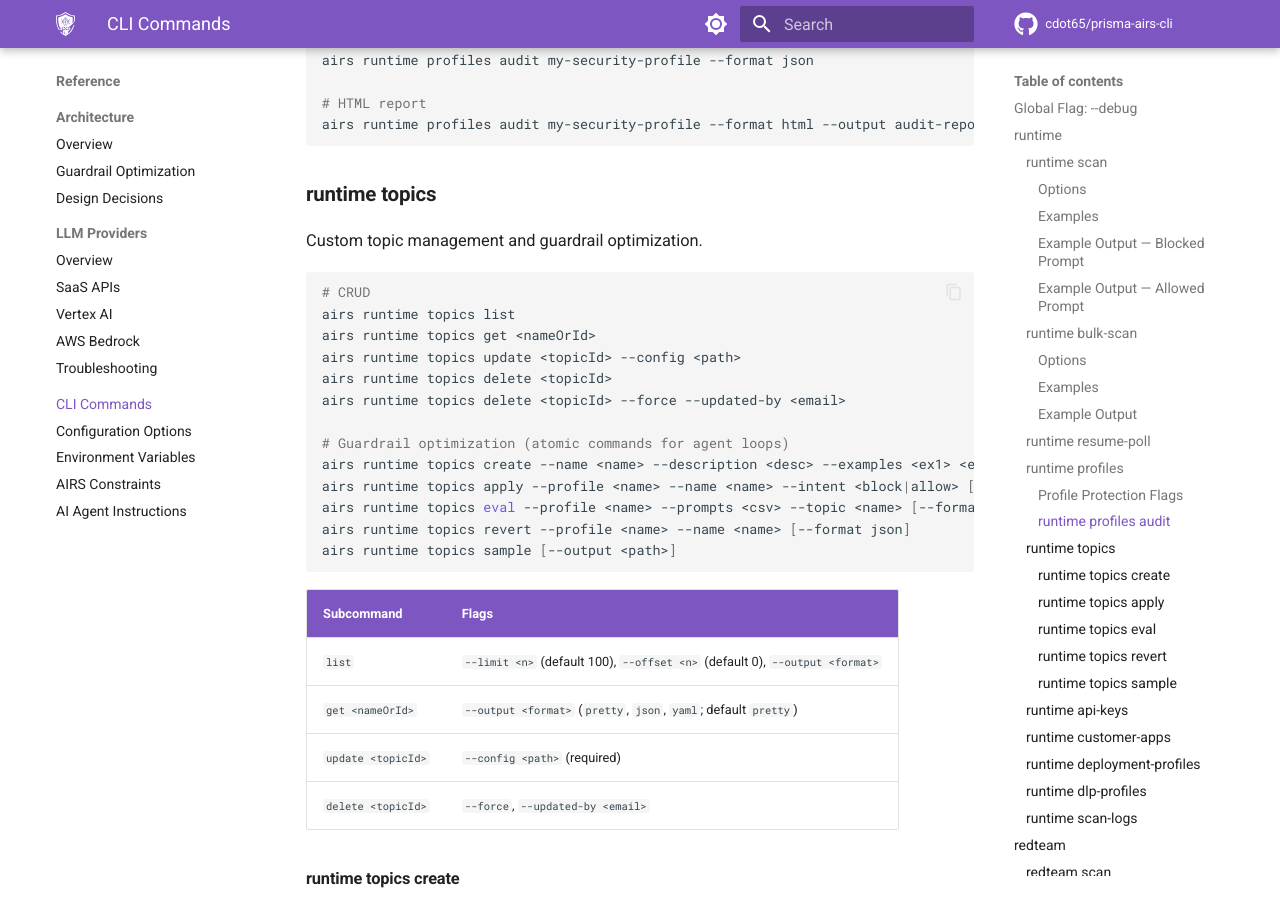
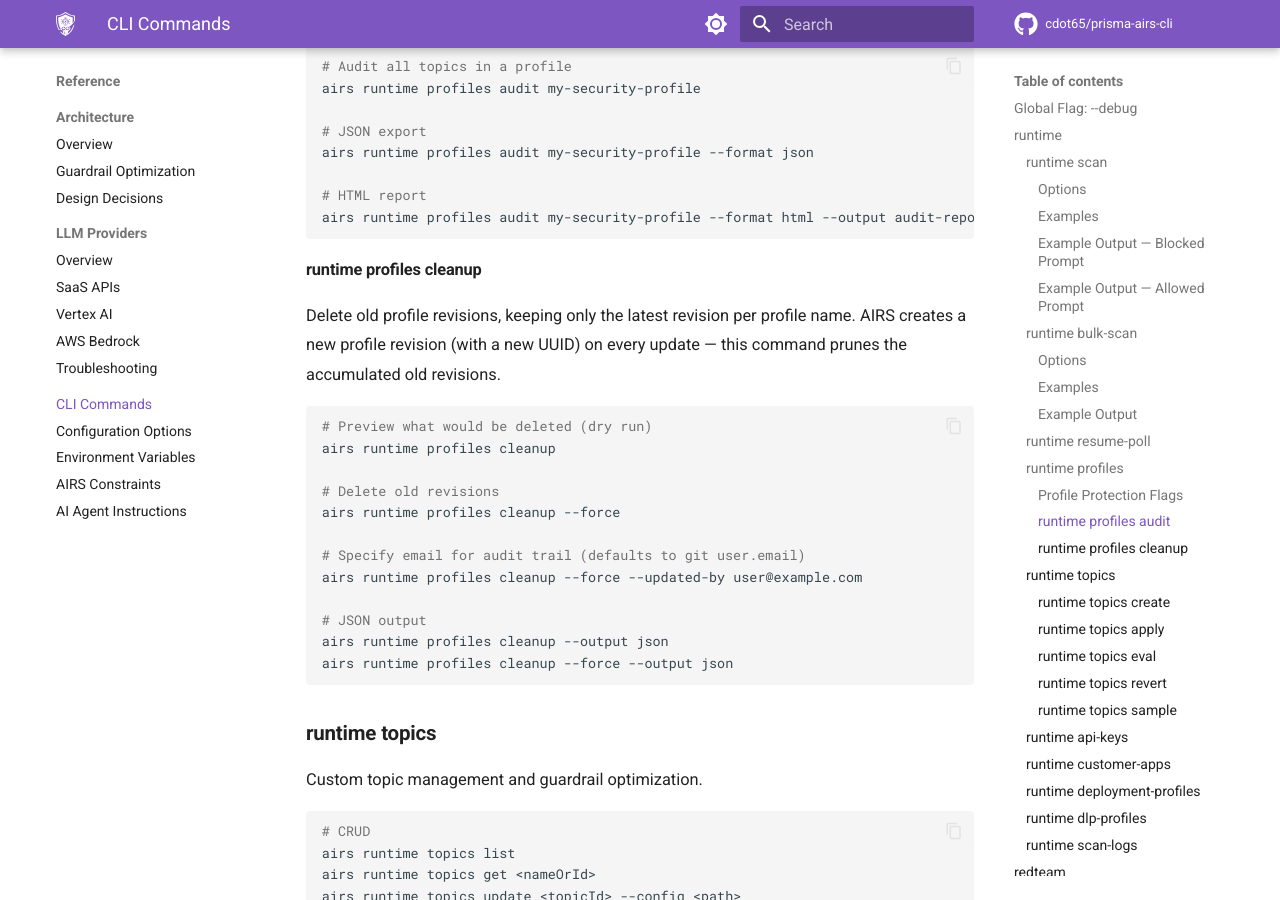
Before and after one commit to cdot65/prisma-airs-cli, an MkDocs documentation site: the page built from docs/reference/cli-commands.md, in a window 1280 px wide and 900 px high, scrolled down 6956 px. Built offline with MkDocs 1.6.1 and Material for MkDocs 9.7.7, drawn with Linux system fonts in a browser that asks for light colours; comment, search, counter and statistics services are not loaded; some of the changed text lies outside the part shown.

Commit message:
docs: add profiles cleanup command to mkdocs and CLAUDE.md
Co-Authored-By: Claude Opus 4.6 <noreply@anthropic.com>

````diff
--- a/docs/reference/cli-commands.md
+++ b/docs/reference/cli-commands.md
@@ -210,6 +210,7 @@ airs runtime profiles update <nameOrId> --toxic-content "high:alert"
 airs runtime profiles delete <nameOrId>
 airs runtime profiles delete <nameOrId> --force --updated-by <email>
 airs runtime profiles audit <profileName> [options]
+airs runtime profiles cleanup [--force] [--updated-by <email>] [--output <format>]
 ```
 
 | Subcommand | Flags |
@@ -220,6 +221,7 @@ airs runtime profiles audit <profileName> [options]
 | `update <nameOrId>` | Protection flags (see below), `--name <name>`, `--config <path>` (legacy). Auto-detects UUID vs name. Uses read-modify-write (fetches existing, merges flags, sends full payload via PUT). |
 | `delete <nameOrId>` | `--force`, `--updated-by <email>`. Auto-detects UUID vs name. |
 | `audit <profileName>` | `--max-tests-per-topic <n>` (default 20), `--format <fmt>` (terminal/json/html), `--output <path>`, `--provider <name>`, `--model <name>` |
+| `cleanup` | `--force` (skip confirmation), `--updated-by <email>` (default: git user.email), `--output <format>` (pretty/json) |
 
 #### Profile Protection Flags
 
@@ -261,6 +263,25 @@ airs runtime profiles audit my-security-profile --format json
 
 # HTML report
 airs runtime profiles audit my-security-profile --format html --output audit-report.html
+```
+
+#### runtime profiles cleanup
+
+Delete old profile revisions, keeping only the latest revision per profile name. AIRS creates a new profile revision (with a new UUID) on every update — this command prunes the accumulated old revisions.
+
+```bash
+# Preview what would be deleted (dry run)
+airs runtime profiles cleanup
+
+# Delete old revisions
+airs runtime profiles cleanup --force
+
+# Specify email for audit trail (defaults to git user.email)
+airs runtime profiles cleanup --force --updated-by user@example.com
+
+# JSON output
+airs runtime profiles cleanup --output json
+airs runtime profiles cleanup --force --output json
 ```
 
 ### runtime topics
````
Also changed, not shown: CLAUDE.md (+3 -1 lines), docs/about/release-notes.md (+8 -0 lines), docs/runtime/config-management.md (+4 -0 lines).
